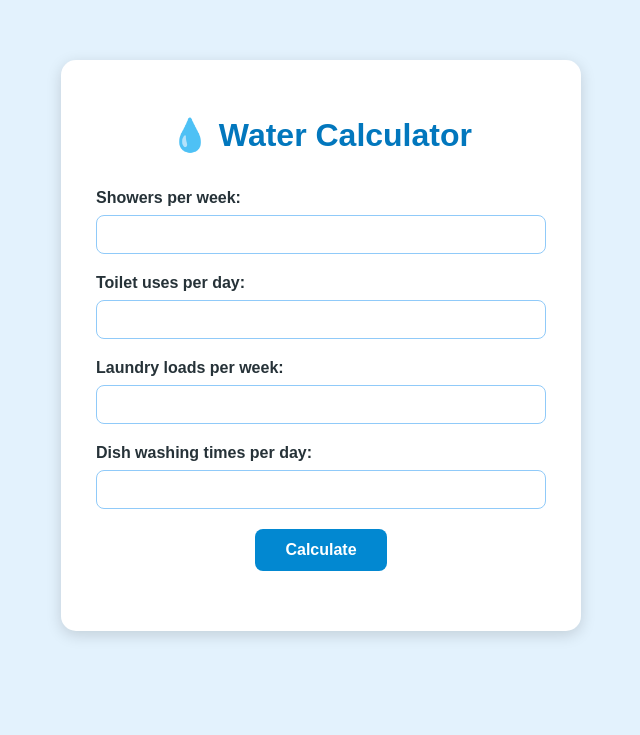
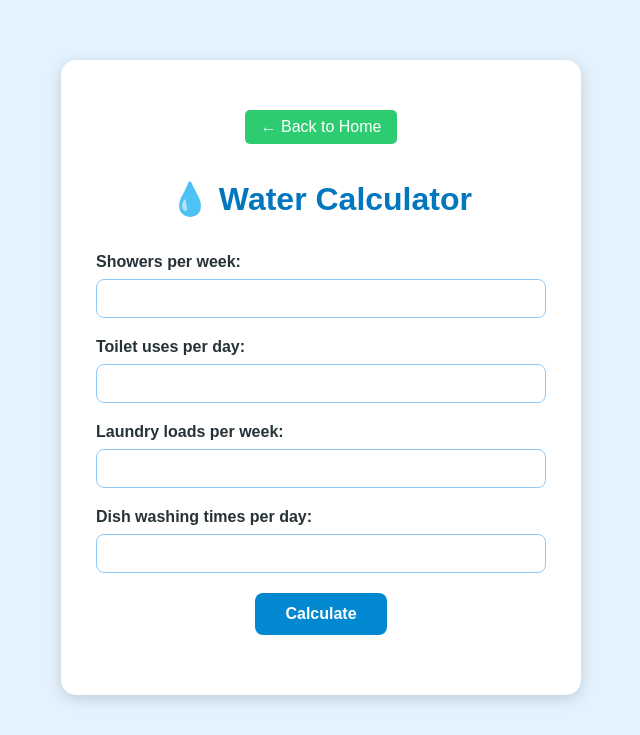
Before and after one commit to hanifarkh888-cmd/GreenDrop-, a Flask app: page /calc in a window 1280 px wide. Shown: the top 735 px of the page, without its empty margins (319-959 px from the left). Run offline with Flask 3, Linux system fonts and the light colour scheme.

Commit message:
Add back button to Water Calculator page
Added a back button to return to the home page.

```diff
--- a/templates/calculator.html
+++ b/templates/calculator.html
@@ -85,6 +85,8 @@
 <body>
 
     <div class="container">
+        <a href="{{ url_for('index') }}" style="display: inline-block; padding: 8px 16px; background-color: #2ecc71; color: white; text-decoration: none; border-radius: 5px; margin: 15px 0; font-family: inherit;">← Back to Home</a>
+
 
         <h1>💧 Water Calculator</h1>
 
```
